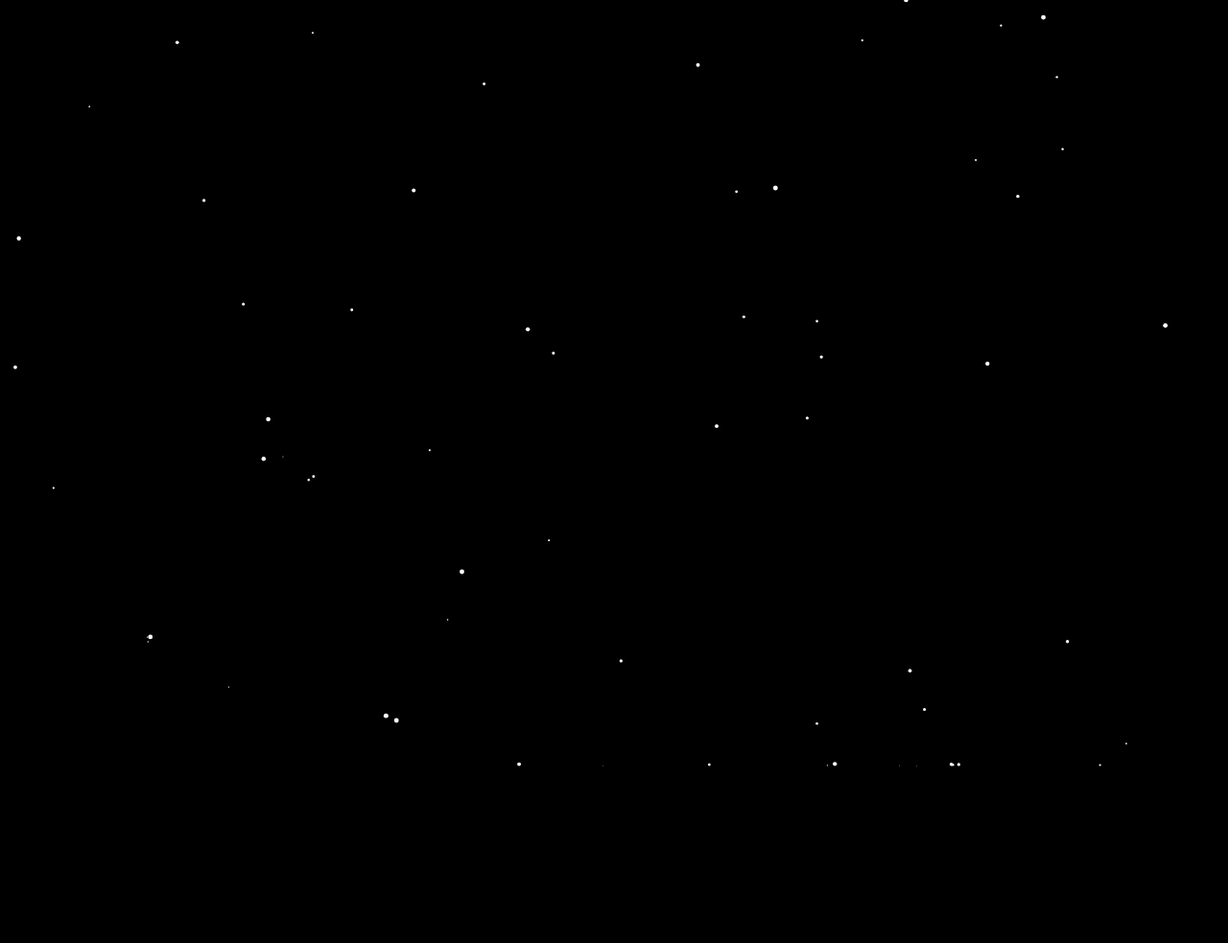
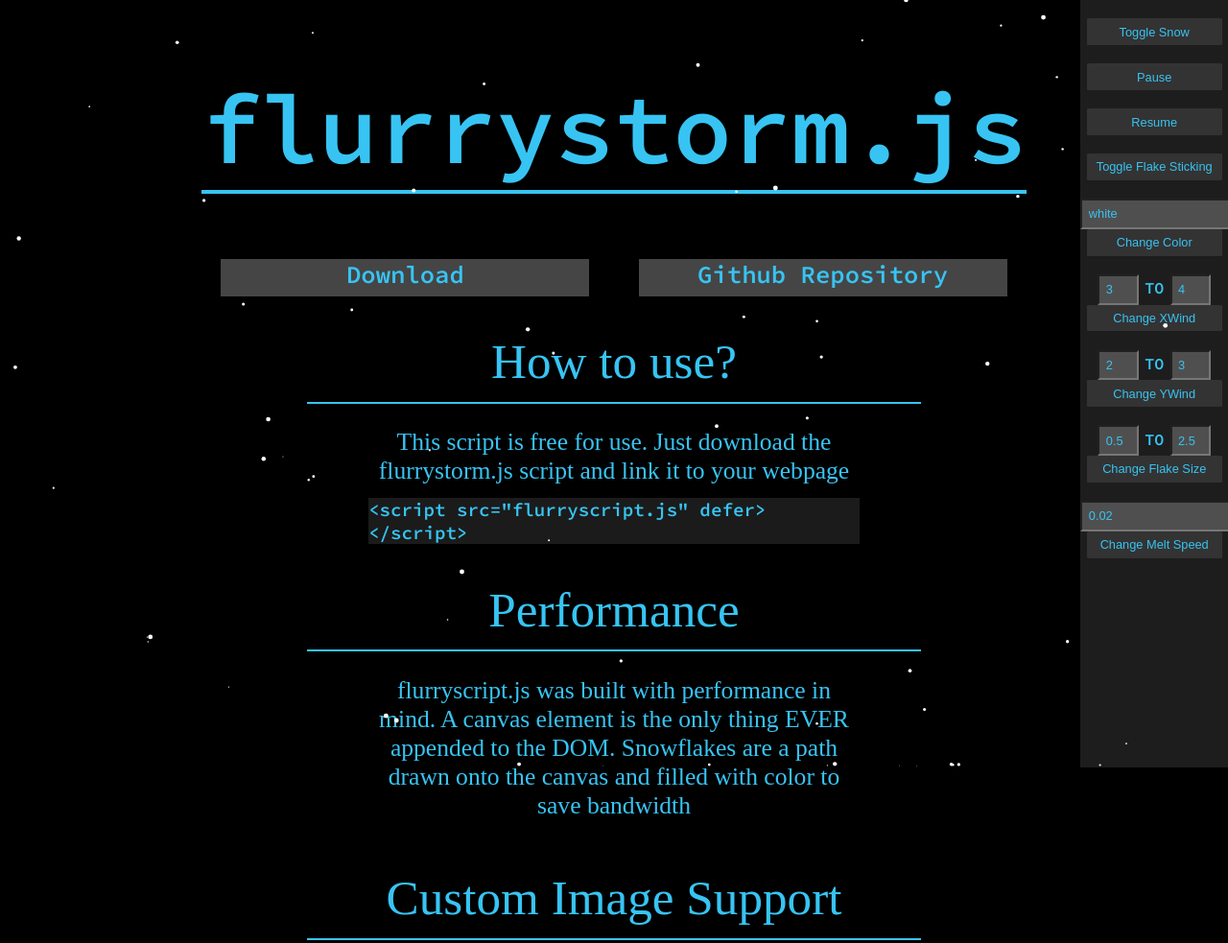
Before and after one commit to wbojczuk/flurrystorm, a plain HTML site: page index.html in a window 1280 px wide. Shown: the top 983 px of the page at 96% size. Before the commit the page ends 800 px from the top, so only its background shows below. Drawn offline with Linux system fonts and the light colour scheme.

Commit message:
For the site

```diff
--- /dev/null
+++ b/flurrycode.js
@@ -0,0 +1,42 @@
+document.getElementById("code1").textContent = '<script src="flurryscript.js" defer></script>';
+
+document.getElementById("color").value = flurryStorm.flakeColor;
+document.getElementById("minWindX").value = flurryStorm.minWindX;
+document.getElementById("maxWindX").value = flurryStorm.maxWindX;
+document.getElementById("minWindY").value = flurryStorm.minWindY;
+document.getElementById("maxWindY").value = flurryStorm.maxWindY;
+document.getElementById("minSize").value = flurryStorm.minFlakeSize;
+document.getElementById("maxSize").value = flurryStorm.maxFlakeSize;
+document.getElementById("meltSpeed").value = flurryStorm.meltSpeed;
+
+
+document.getElementById("colorButton").addEventListener("click", function(){
+    flurryStorm.flakeColor = document.getElementById("color").value;
+});
+
+document.getElementById("WindXButton").addEventListener("click", function(){
+    flurryStorm.minWindX = parseInt(document.getElementById("minWindX").value);
+    flurryStorm.maxWindX = parseInt(document.getElementById("maxWindX").value);
+});
+
+document.getElementById("WindYButton").addEventListener("click", function(){
+    flurryStorm.minWindY = parseInt(document.getElementById("minWindY").value);
+    flurryStorm.maxWindY = parseInt(document.getElementById("maxWindY").value);
+});
+
+document.getElementById("sizeButton").addEventListener("click", function(){
+    flurryStorm.minFlakeSize = parseInt(document.getElementById("minSize").value);
+    flurryStorm.maxFlakeAmount = parseInt(document.getElementById("maxSize").value);
+});
+
+document.getElementById("meltSpeedButton").addEventListener("click", function(){
+    flurryStorm.meltSpeed = parseFloat(document.getElementById("meltSpeed").value);
+});
+
+document.getElementById("flakeStick").addEventListener("click", function(){
+    if (flurryStorm.flakeStick == true) {
+        flurryStorm.flakeStick = false;
+    }else if (flurryStorm.flakeStick == false) {
+        flurryStorm.flakeStick = true;
+    }
+});
--- a/index.html
+++ b/index.html
@@ -6,10 +6,60 @@
     <meta name="viewport" content="width=device-width, initial-scale=1.0">
     <title>SnowScript Testing</title>
     <script src="flurrystorm.js" defer></script>
+    <script src="flurrycode.js" defer></script>
     <link rel="stylesheet" href="style.css">
 </head>
 <body>
-    <div class="bg"></div>
+   <div class="center"> <h1>flurrystorm.js</h1></div>
 
+   <div class="center"><a href="https://github.com/wbojczuk/flurrystorm/archive/refs/heads/main.zip"><div class="download">Download</div></a> <a href="https://github.com/wbojczuk/flurrystorm"><div class="download">Github Repository</div></a></div>
+
+
+        <div class="title">How to use?</div>
+        <div class="center"><div class="seperator"></div></div>
+        <div class="center"><div class="text">This script is free for use. Just download the flurrystorm.js script and link it to your webpage</div></div>
+        <div class="center"><div class="code" id="code1"></div></div>
+
+        <div class="title">Performance</div>
+        <div class="center"><div class="seperator"></div></div>
+        <div class="center"><div class="text">flurryscript.js was built with performance in mind. A canvas element is the only thing EVER appended to the DOM. Snowflakes are a path drawn onto the canvas and filled with color to save bandwidth</div></div>
+
+        <div class="title">Custom Image Support</div>
+        <div class="center"><div class="seperator"></div></div>
+        <div class="center"><div class="text">Though the default settings do not use an image file. flurrystorm.js does support custom flake images in png/svg/jpg. The "imageSRC" option allows you to specify the location fo your image file, this option is set to null by default</div></div>
+
+        <div class="title">How Options Work</div>
+        <div class="center"><div class="seperator"></div></div>
+        <div class="center"><div class="text">The flurrystorm.js script creates an object "flurryStorm" and all settings can be changed with the following syntax "flurryStorm.option = value;" permanent changes to options can be made from within the flurrystorm.js file.</div></div>
+
+
+    <div class="option-bar">
+
+        <button style="margin-top: 1.5vw;" onclick="flurryStorm.toggleState();">Toggle Snow</button>
+
+        <button onclick="flurryStorm.pause();">Pause</button>
+
+        <button onclick="flurryStorm.resume();">Resume</button>
+
+        <button id="flakeStick">Toggle Flake Sticking</button>
+
+        <input type="text" placeholder="color" id="color">
+        <button id="colorButton">Change Color</button>
+
+        <span><input class="num" type="text" placeholder="min" id="minWindX">TO<input class="num" type="text" placeholder="max" id="maxWindX"></span>
+
+
+        <button id="WindXButton">Change XWind</button>
+
+        <span><input class="num" type="text" placeholder="min" id="minWindY">TO<input class="num" type="text" placeholder="max" id="maxWindY"></span>
+        <button id="WindYButton">Change YWind</button>
+
+        <span><input class="num" type="text" placeholder="min" id="minSize">TO<input class="num" type="text" placeholder="max" id="maxSize"></span>
+        <button id="sizeButton">Change Flake Size</button>
+        <input type="text" placeholder="meltSpeed" id="meltSpeed">
+        <button id="meltSpeedButton">Change Melt Speed</button>
+
+
+    </div>
 </body>
 </html>
--- a/style.css
+++ b/style.css
@@ -1,6 +1,9 @@
+@import url('https://fonts.googleapis.com/css2?family=Source+Code+Pro:wght@600&display=swap');
+
 body {
     margin: 0;
     background-color: black;
+    color: #37C4F3;
 }
 
 
@@ -10,3 +13,124 @@ body {
     height: 100vh;
     z-index: 0;
 }
+.center {
+    display: flex;
+    justify-content: center;
+    align-items: center;
+}
+
+h1 {
+    display: inline-block;
+    font-size: 8vw;
+    text-align: center;
+    border-bottom: 4px solid #37C4F3;
+        font-family: 'Source Code Pro', monospace;
+
+
+}
+.title {
+    margin-top: 3vw;
+    font-size: 4vw;
+    text-align: center;
+
+}
+
+.text {
+    display: inline-block;
+    text-align: center;
+    font-size: 2vw;
+    width: 40vw;
+    margin: 1vw;
+}
+li {
+    margin-bottom: 1vw;
+}
+.seperator {
+    display: inline-block;
+    width: 50vw;
+    height: 2px;
+    background-color: #37C4F3;
+    margin: 1vw 0;
+}
+
+.code {
+    display: inline-block;
+    font-family: 'Source Code Pro', monospace;
+    background-color: rgba(105, 105, 105, 0.253);
+    text-align: left;
+    font-size: 1.5vw;
+    width: 40vw;
+
+}
+
+.option-bar {
+    text-align: center;
+    width: 12vw;
+    height: 100%;
+    position: fixed;
+    right: 0;
+    top:0;
+    background-color: rgba(211, 211, 211, 0.138);
+}
+input{
+    width: 11vw;
+    margin: 0 0 0 0;
+    padding: 0.5vw;
+    font-size: 1vw;
+    background-color: rgba(139, 137, 137, 0.46);
+    color: #37C4F3;
+}
+
+button {
+    cursor: pointer;
+    padding: 0.5vw;
+    font-size: 1vw;
+    border: 0px solid transparent;
+    border-radius: 3%;
+    margin-bottom: 1.5vw;
+    width: 11vw;
+    background-color: rgba(78, 77, 77, 0.46);
+    color: #37C4F3;
+
+}
+
+button:hover {
+    background-color: rgba(151, 151, 151, 0.46);
+}
+
+input.num {
+    width: 2vw;
+    font-size: 1vw;
+    margin: 0 0.5vw;
+
+
+}
+span {
+    font-size: 1.3vw;
+    color: black;
+    font-family: 'Source Code Pro', monospace;
+    color: #37C4F3;
+
+}
+
+.download {
+    display: inline-block;
+    background-color: rgba(151, 151, 151, 0.46);
+    color: #37C4F3;
+    width: 30vw;
+    height: 3vw;
+    font-size: 2vw;
+    margin: 0 2vw;
+    text-align: center;
+    font-family: 'Source Code Pro', monospace;
+
+}
+
+.download:hover {
+    background-color: rgba(214, 214, 214, 0.46);
+}
+
+.code-font {
+    font-family: 'Source Code Pro', monospace;
+    background-color: rgba(105, 105, 105, 0.253);
+}
```
Also changed, not shown: snowflake.png (deleted), snowflake.svg (deleted).
